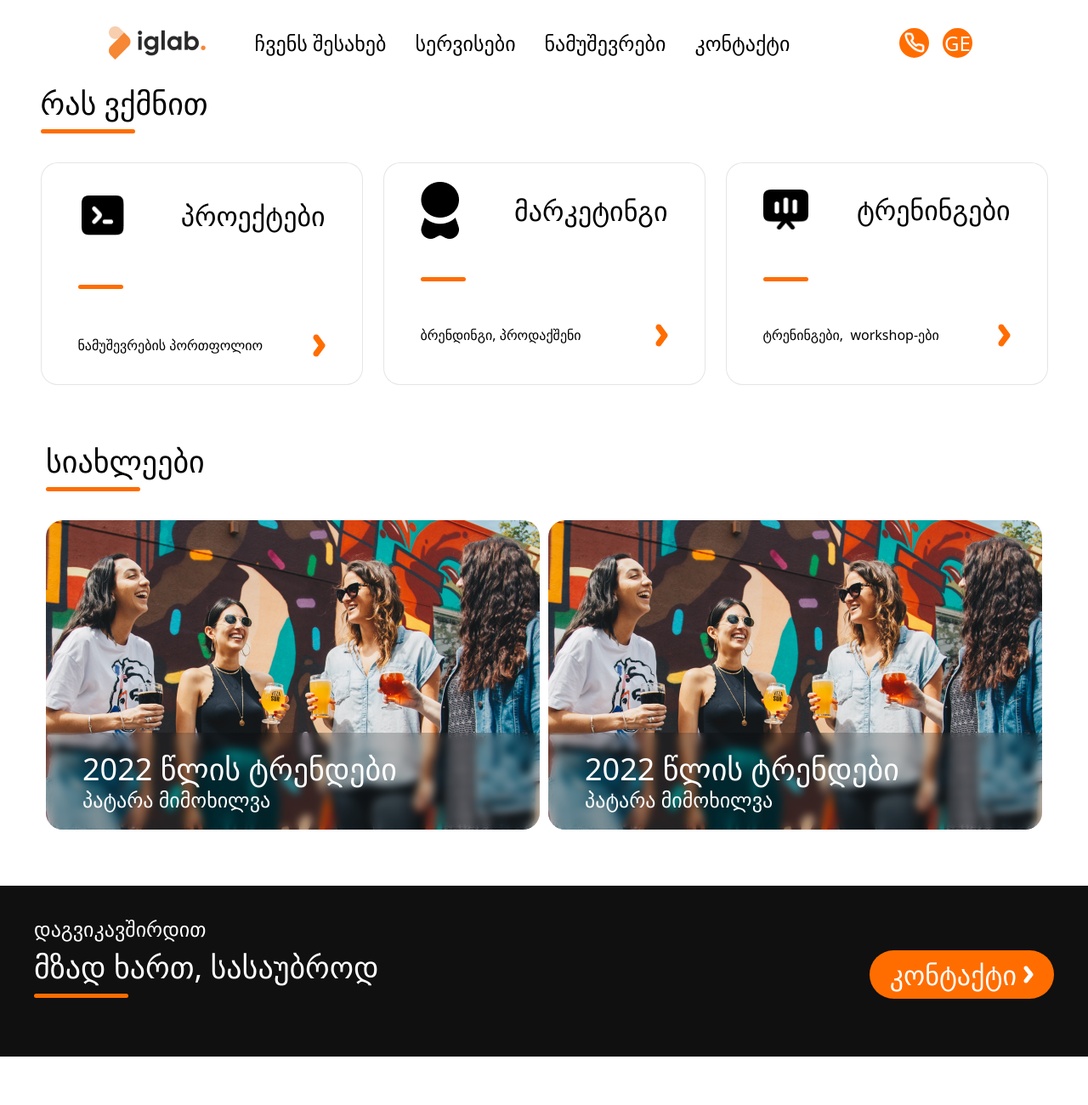
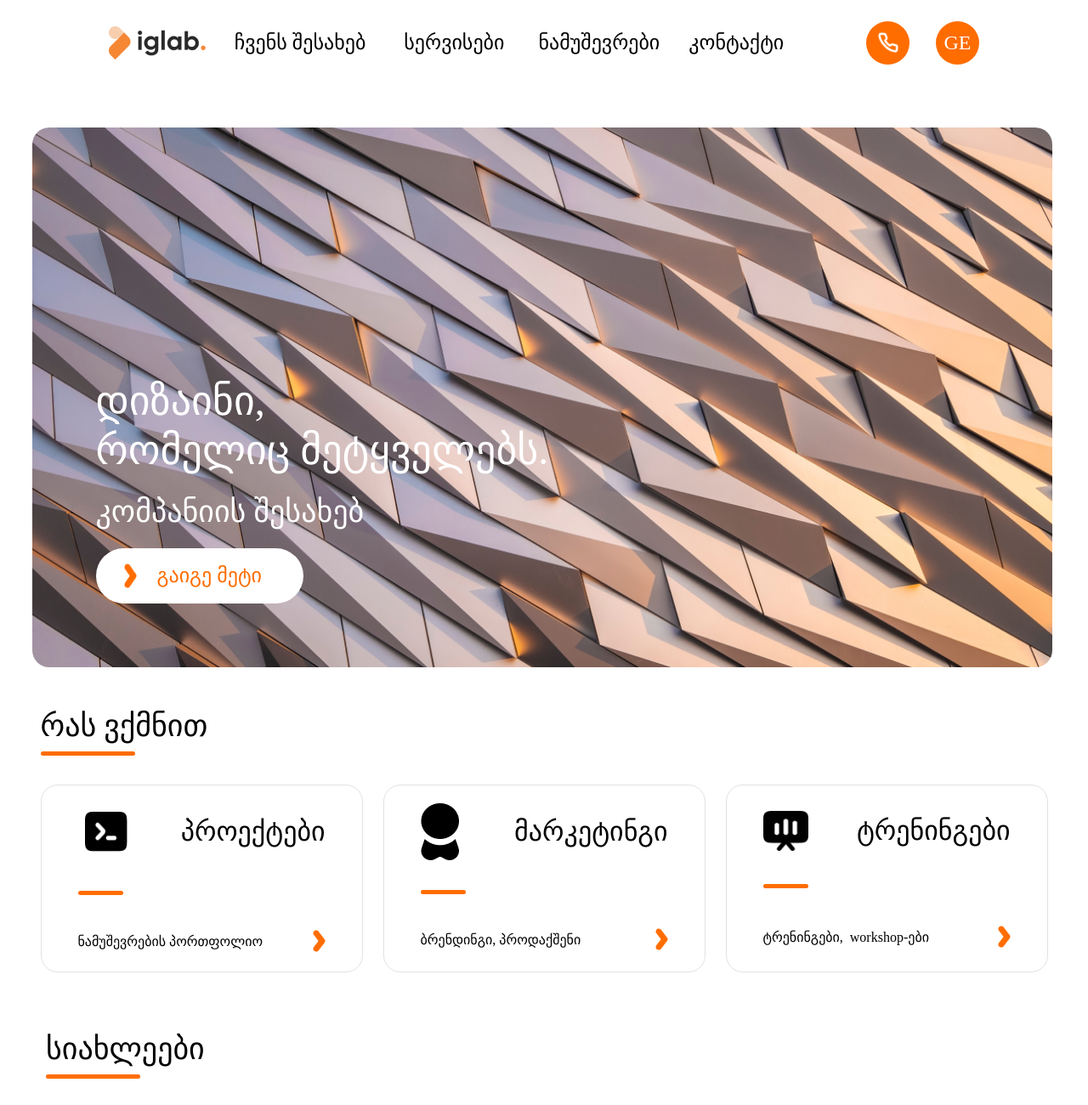
Before and after one commit to daatoo/Iglab, a website: page src/index.html in a window 1280 px wide. Shown: the top 1300 px of the page at 85% size. Drawn offline with nearby package versions, Linux system fonts and the light colour scheme; a web font is replaced by a local one.

Commit message:
add carouse and fix bugs

```diff
--- a/js/index.js
+++ b/js/index.js
@@ -1,9 +1,7 @@
 let container = document.getElementById("container");
 let child = container.children;
-let NumOfNews = child.length;
-let NumOfScroll = Math.ceil(NumOfNews / 3);
-let html = document.getElementById("html");
-let fullhtml = [];
+let NumOfelements = child.length;
+let NumOfScroll = Math.ceil(NumOfelements / 3);
 let circle = document.getElementsByClassName("circle");
 let scrolll = 0
 // function for slider right click
@@ -130,4 +128,4 @@ document.querySelectorAll('.trainings').forEach(item => {
         item.children[2].children[0].classList.add("text-[#000000]")
         item.children[2].children[0].classList.remove("text-white")
     })
-  })
+})
--- a/src/index.html
+++ b/src/index.html
@@ -6,41 +6,44 @@
     <meta http-equiv="X-UA-Compatible" content="IE=edge" />
     <meta name="viewport" content="width=device-width, initial-scale=1.0" />
     <link rel="stylesheet" href="../dist/output.css" />
-    <!-- <link href="//db.onlinewebfonts.com/c/ce3f2f1b653e3f5739b689b2b6bf6753?family=Liberty-MT+Bold" rel="stylesheet"
-        type="text/css" /> -->
+    <link rel="stylesheet" href="https://cdn.jsdelivr.net/npm/bootstrap@4.0.0/dist/css/bootstrap.min.css"
+        integrity="sha384-Gn5384xqQ1aoWXA+058RXPxPg6fy4IWvTNh0E263XmFcJlSAwiGgFAW/dAiS6JXm" crossorigin="anonymous">
+    <link href="https://cdn.jsdelivr.net/npm/bootstrap@5.3.0-alpha1/dist/css/bootstrap.min.css" rel="stylesheet"
+        integrity="sha384-GLhlTQ8iRABdZLl6O3oVMWSktQOp6b7In1Zl3/Jr59b6EGGoI1aFkw7cmDA6j6gD" crossorigin="anonymous">
+
+    <link href="//db.onlinewebfonts.com/c/ce3f2f1b653e3f5739b689b2b6bf6753?family=Liberty-MT+Bold" rel="stylesheet"
+        type="text/css" />
     <title>Iglab</title>
 </head>
 
-<body>
+<body class="font-Liberty">
     <!--
         header
     -->
     <header class="flex w-full h-[100px] px-[128px] justify-between items-center">
-        <img src="../src/assets/logo.png" class="w-[114px] h-[39px]" alt="" />
+        <img src="../src/assets/logo.png" class="w-[114px] h-[39px] cursor-pointer" alt="" />
         <!--
         navigation
       -->
         <nav class="flex gap-[34px] mr-[63px]">
-            <li class=" list-none font-normal text-2xl leading-[29px] text-[#000000]">
+            <li class=" list-none font-normal text-2xl leading-[29px] text-[#000000] cursor-pointer">
                 ჩვენს შესახებ
             </li>
-            <li class="list-none font-normal text-2xl leading-[29px] text-[#000000]">
+            <li class="list-none font-normal text-2xl leading-[29px] text-[#000000] ml-[11px] cursor-pointer">
                 სერვისები
             </li>
-            <li class="list-none font-normal text-2xl leading-[29px] text-[#000000]">
+            <li class="list-none font-normal text-2xl leading-[29px] text-[#000000] ml-[6px] cursor-pointer">
                 ნამუშევრები
             </li>
-            <li class="list-none font-normal text-2xl leading-[29px] text-[#000000]">
+            <li class="list-none font-normal text-2xl leading-[29px] text-[#000000] cursor-pointer">
                 კონტაქტი
             </li>
         </nav>
-        <div class="flex justify-center items-center">
-            <div
-                class="flex justify-center items-center w-[51px] h-[51px] border-[8px] border-white rounded-[50%] bg-[#FF6D00]">
+        <div class="flex gap-[31px] justify-center items-center">
+            <div class="flex justify-center items-center w-[51px] h-[51px] rounded-[50%] bg-[#FF6D00] cursor-pointer">
                 <img src="../src/assets/Telephone.png" class="w-6 h-6" alt="" />
             </div>
-            <div
-                class="flex justify-center items-center w-[51px] h-[51px] border-[8px] border-white rounded-[50%] bg-[#FF6D00]">
+            <div class="flex justify-center items-center w-[51px] h-[51px]  rounded-[50%] bg-[#FF6D00] cursor-pointer">
                 <p class="font-normal text-2xl leading-[29px] text-white">
                     GE
                 </p>
@@ -48,7 +51,67 @@
         </div>
     </header>
 
-    <section class="w-full flex justify-center">
+    <!--
+        first slider
+    -->
+    <section class="w-full flex justify-center items-center mt-[50px]">
+        <div id="carouselExampleInterval" class="carousel slide  w-[1205px]" data-bs-ride="carousel">
+            <div class="carousel-inner">
+                <div class="carousel-item active" data-bs-interval="6000">
+                    <div class="flex relative d-block">
+                        <img src="../src/assets/christian-holzinger-CUY_YHhCFl4-unsplash 1.png"
+                            class="min-w-[1200px] max-w-[1205px] rounded-[20px]" alt="">
+                        <div class="absolute flex flex-col bottom-[75px] left-[75px] gap-[22px]">
+                            <h1 class="font-normal text-[48px] leading-[58px] text-white">დიზაინი,
+                                <br>რომელიც მეტყველებს.
+                            </h1>
+                            <h2 class="font-medium text-[36px] leading-[42px] text-white">კომპანიის შესახებ
+                            </h2>
+                            <div class="bg-white rounded-[50px] flex py-[18px] px-[33px] max-w-[244px] gap-6">
+                                <img src="../src/assets/nextstep.png" alt="">
+                                <h3 class="font-normal text-[24px] leading-[29px] text-[#FF6D00]">გაიგე მეტი</h3>
+                            </div>
+                        </div>
+                    </div>
+                </div>
+                <div class="carousel-item" data-bs-interval="5000">
+                    <div class="flex relative d-block">
+                        <img src="../src/assets/christian-holzinger-CUY_YHhCFl4-unsplash 1.png"
+                            class="min-w-[1200px] max-w-[1205px] rounded-[20px]" alt="">
+                        <div class="absolute flex flex-col bottom-[75px] left-[75px] gap-[22px]">
+                            <h1 class="font-normal text-[48px] leading-[58px] text-white">დიზაინი,
+                                <br>რომელიც მეტყველებს.
+                            </h1>
+                            <h2 class="font-medium text-[36px] leading-[42px] text-white">კომპანიის შესახებ
+                            </h2>
+                            <div class="bg-white rounded-[50px] flex py-[18px] px-[33px] max-w-[244px] gap-6">
+                                <img src="../src/assets/nextstep.png" alt="">
+                                <h3 class="font-normal text-[24px] leading-[29px] text-[#FF6D00]">გაიგე მეტი</h3>
+                            </div>
+                        </div>
+                    </div>
+                </div>
+                <div class="carousel-item" data-bs-interval="5000">
+                    <div class="flex relative d-block">
+                        <img src="../src/assets/christian-holzinger-CUY_YHhCFl4-unsplash 1.png"
+                            class="min-w-[1200px] max-w-[1205px] rounded-[20px]" alt="">
+                        <div class="absolute flex flex-col bottom-[75px] left-[75px] gap-[22px]">
+                            <h1 class="font-normal text-[48px] leading-[58px] text-white">დიზაინი,
+                                <br>რომელიც მეტყველებს.
+                            </h1>
+                            <h2 class="font-medium text-[36px] leading-[42px] text-white">კომპანიის შესახებ
+                            </h2>
+                            <div class="bg-white rounded-[50px] flex py-[18px] px-[33px] max-w-[244px] gap-6">
+                                <img src="../src/assets/nextstep.png" alt="">
+                                <h3 class="font-normal text-[24px] leading-[29px] text-[#FF6D00]">გაიგე მეტი</h3>
+                            </div>
+                        </div>
+                    </div>
+                </div>
+            </div>
+        </div>
+    </section>
+    <section class="w-full flex justify-center mt-[47px]">
         <div class="flex flex-col gap-[34px]">
             <div class="flex flex-col gap-2">
                 <h2 class="font-normal text-[36px] leading-[44px] text-[#000000]">
@@ -58,9 +121,10 @@
             </div>
             <div class="flex gap-[24px]">
                 <div id="project"
-                    class="flex flex-col gap-[45px] w-[379px] bg-white border border-[#0000001a] px-[43px] py-[32px] rounded-[20px] cursor-pointer ">
+                    class="flex flex-col gap-[29px] w-[379px] bg-white border border-[#0000001a] px-[43px] py-[21px] rounded-[20px] cursor-pointer ">
                     <div class="flex justify-between items-center">
-                        <div class="w-[58px] h-[58px] border-[4px] border-[#ffffff33] rounded-[50%] flex justify-center items-center">
+                        <div
+                            class="w-[66px] h-[66px] border-[8px] border-[#ffffff33] rounded-[50%] flex justify-center items-center">
                             <img src="../src/assets/project-icon.png" class="w-[53px] h-[47px]" alt="" />
                             <img src="../src/assets/project-icon-white.png" class="w-[53px] h-[47px] hidden" alt="" />
                         </div>
@@ -75,15 +139,15 @@
                             <img src="../src/assets/nextstepWhite.png" alt="">
                         </div>
                     </div>
-                    <div class="flex justify-between items-center">
+                    <div class="flex justify-between items-center mt-1">
                         <p class="font-normal text-base leading-[19px] text-[#000000]">
                             ნამუშევრების პორთფოლიო
                         </p>
-                        <img src="../src/assets/nextstep.png" alt="">
+                        <img src="../src/assets/nextstep.png" class="h-[26px]" alt="">
                     </div>
                 </div>
                 <div
-                    class="flex flex-col gap-[37px] w-[379px] bg-white border border-[#0000001a] px-[43px] pb-[25px] pt-[22px] rounded-[20px] cursor-pointer trainings">
+                    class="flex flex-col w-[379px] bg-white border border-[#0000001a] px-[43px] pb-[25px] pt-[21px] rounded-[20px] cursor-pointer trainings">
                     <div class="flex justify-between items-center">
                         <div>
                             <img src="../src/assets/marketing1-logo.png" alt="" />
@@ -93,7 +157,29 @@
                             მარკეტინგი
                         </h3>
                     </div>
-                    <div class="flex w-full justify-between items-center">
+                    <div class="flex w-full justify-between items-center mt-[27px]">
+                        <div class="w-[53px] h-[5px] bg-[#FF6D00] rounded-[5px]"></div>
+                        <div class="flex justify-center items-center">
+                            <div class="w-[53px] h-[5px] bg-white rounded-[5px] translate-x-2"></div>
+                            <img src="../src/assets/nextstepWhite.png" alt="">
+                        </div>
+                    </div>
+                    <div class="flex justify-between items-center mt-[32px]">
+                        <h3 class="font-normal text-base leading-[19px] text-[#000000]">
+                            ბრენდინგი, პროდაქშენი
+                        </h3>
+                        <img src="../src/assets/nextstep.png" class="h-[26px]" alt="">
+                    </div>
+                </div>
+                <div
+                    class="flex flex-col gap-[31px] w-[379px] bg-white border border-[#0000001a] px-[43px] pt-[30px] pb-[25px] rounded-[20px] cursor-pointer trainings">
+                    <div class="flex justify-between items-center">
+                        <img src="../src/assets/trainings-logo.png" class="w-[53px] h-[47px]" alt="" />
+                        <h3 class="font-normal text-[32px] leading-[39px] text-[#000000]">
+                            ტრენინგები
+                        </h3>
+                    </div>
+                    <div class="flex w-full justify-between items-center ">
                         <div class="w-[53px] h-[5px] bg-[#FF6D00] rounded-[5px]"></div>
                         <div class="flex justify-center items-center">
                             <div class="w-[53px] h-[5px] bg-white rounded-[5px] translate-x-2"></div>
@@ -102,31 +188,9 @@
                     </div>
                     <div class="flex justify-between items-center mt-[5px]">
                         <p class="font-normal text-base leading-[19px] text-[#000000]">
-                            ბრენდინგი, პროდაქშენი
-                        </p>
-                        <img src="../src/assets/nextstep.png" alt="">
-                    </div>
-                </div>
-                <div
-                    class="flex flex-col gap-[39px] w-[379px] bg-white border border-[#0000001a] px-[43px] pt-[31px] pb-[25px] rounded-[20px] cursor-pointer trainings">
-                    <div class="flex justify-between items-center">
-                        <img src="../src/assets/trainings-logo.png" class="w-[53px] h-[47px]" alt="" />
-                        <h3 class="font-normal text-[32px] leading-[39px] text-[#000000]">
-                            ტრენინგები
-                        </h3>
-                    </div>
-                    <div class="flex w-full justify-between items-center mt-[9px]">
-                        <div class="w-[53px] h-[5px] bg-[#FF6D00] rounded-[5px]"></div>
-                        <div class="flex justify-center items-center">
-                            <div class="w-[53px] h-[5px] bg-white rounded-[5px] translate-x-2"></div>
-                            <img src="../src/assets/nextstepWhite.png" alt="">
-                        </div>
-                    </div>
-                    <div class="flex justify-between items-center mt-[3px]">
-                        <p class="font-normal text-base leading-[19px] text-[#000000]">
                             ტრენინგები,  workshop-ები
                         </p>
-                        <img src="../src/assets/nextstep.png" alt="">
+                        <img src="../src/assets/nextstep.png" class="h-[26px]" alt="">
                     </div>
                 </div>
             </div>
@@ -191,7 +255,8 @@
                 <h2 class="font-normal text-[36px] leading-[44px] text-white ">მზად ხართ, სასაუბროდ</h2>
                 <div class="w-[111px] h-[5px] bg-[#FF6D00] rounded-[5px] "></div>
             </div>
-            <div class="flex justify-center items-center bg-[#Ff6D00] rounded-[50px] px-6 py-[9px] mt-[40px]">
+            <div
+                class="flex justify-center items-center bg-[#Ff6D00] rounded-[50px] px-6 py-[9px] mt-[40px] cursor-pointer">
                 <p class="font-normal text-[32px] leading-[39px] text-white ">კონტაქტი</p>
                 <img src="../src/assets/nextstepWhite.png" class="ml-2" alt="">
             </div>
@@ -258,14 +323,27 @@
         <div class="flex gap-1.5 justify-center items-center">
             <p class="font-medium text-sm leading-4 text-[#000000] ">შემოგვიერთდით</p>
             <div class="flex gap-[27px]">
-                <img src="../src/assets/fb-icon.png" alt="">
-                <img src="../src/assets/Ig-icon.png" alt="">
-                <img src="../src/assets/whatsapp-icon.png" alt="">
+                <a href=""><img src="../src/assets/fb-icon.png" alt=""></a>
+                <a href=""><img src="../src/assets/Ig-icon.png" alt=""></a>
+                <a href=""><img src="../src/assets/whatsapp-icon.png" alt=""></a>
 
             </div>
         </div>
     </footer>
     <script src="../js/index.js"></script>
+    <script src="https://code.jquery.com/jquery-3.2.1.slim.min.js"
+        integrity="sha384-KJ3o2DKtIkvYIK3UENzmM7KCkRr/rE9/Qpg6aAZGJwFDMVNA/GpGFF93hXpG5KkN"
+        crossorigin="anonymous"></script>
+    <script src="https://cdn.jsdelivr.net/npm/popper.js@1.12.9/dist/umd/popper.min.js"
+        integrity="sha384-ApNbgh9B+Y1QKtv3Rn7W3mgPxhU9K/ScQsAP7hUibX39j7fakFPskvXusvfa0b4Q"
+        crossorigin="anonymous"></script>
+    <script src="https://cdn.jsdelivr.net/npm/bootstrap@4.0.0/dist/js/bootstrap.min.js"
+        integrity="sha384-JZR6Spejh4U02d8jOt6vLEHfe/JQGiRRSQQxSfFWpi1MquVdAyjUar5+76PVCmYl"
+        crossorigin="anonymous"></script>
+    <script src="https://cdn.jsdelivr.net/npm/bootstrap@5.3.0-alpha1/dist/js/bootstrap.bundle.min.js"
+        integrity="sha384-w76AqPfDkMBDXo30jS1Sgez6pr3x5MlQ1ZAGC+nuZB+EYdgRZgiwxhTBTkF7CXvN"
+        crossorigin="anonymous"></script>
+
 </body>
 
 </html>
--- a/src/input.css
+++ b/src/input.css
@@ -2,3 +2,6 @@
 @tailwind components;
 @tailwind utilities;
 /* @import url(//db.onlinewebfonts.com/c/ce3f2f1b653e3f5739b689b2b6bf6753?family=Liberty-MT+Bold); */
+p, h1, h2, h3, h4, h5, h6 {
+    margin-bottom: 0 !important;
+}
--- a/tailwind.config.js
+++ b/tailwind.config.js
@@ -3,9 +3,9 @@ module.exports = {
   content: ["./src/**/*.{html,js}"],
   theme: {
     extend: {
-      // fontFamily: {
-      //   'Liberty': ["Liberty-MT Bold"],
-      // },
+      fontFamily: {
+        'Liberty': ["Liberty-MT Bold"],
+      },
     },
   },
   plugins: [],
```
Also changed, not shown: dist/output.css.
